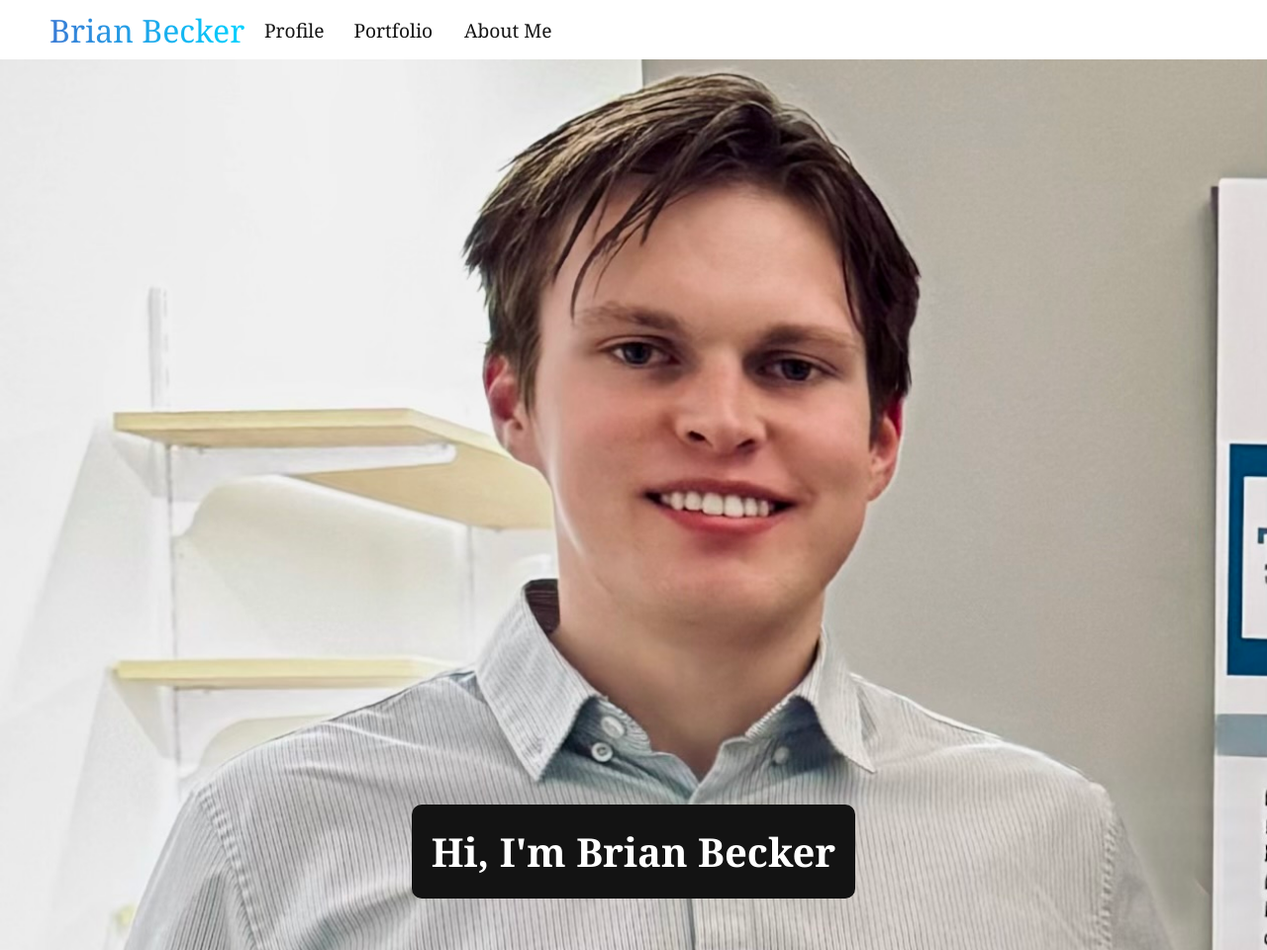
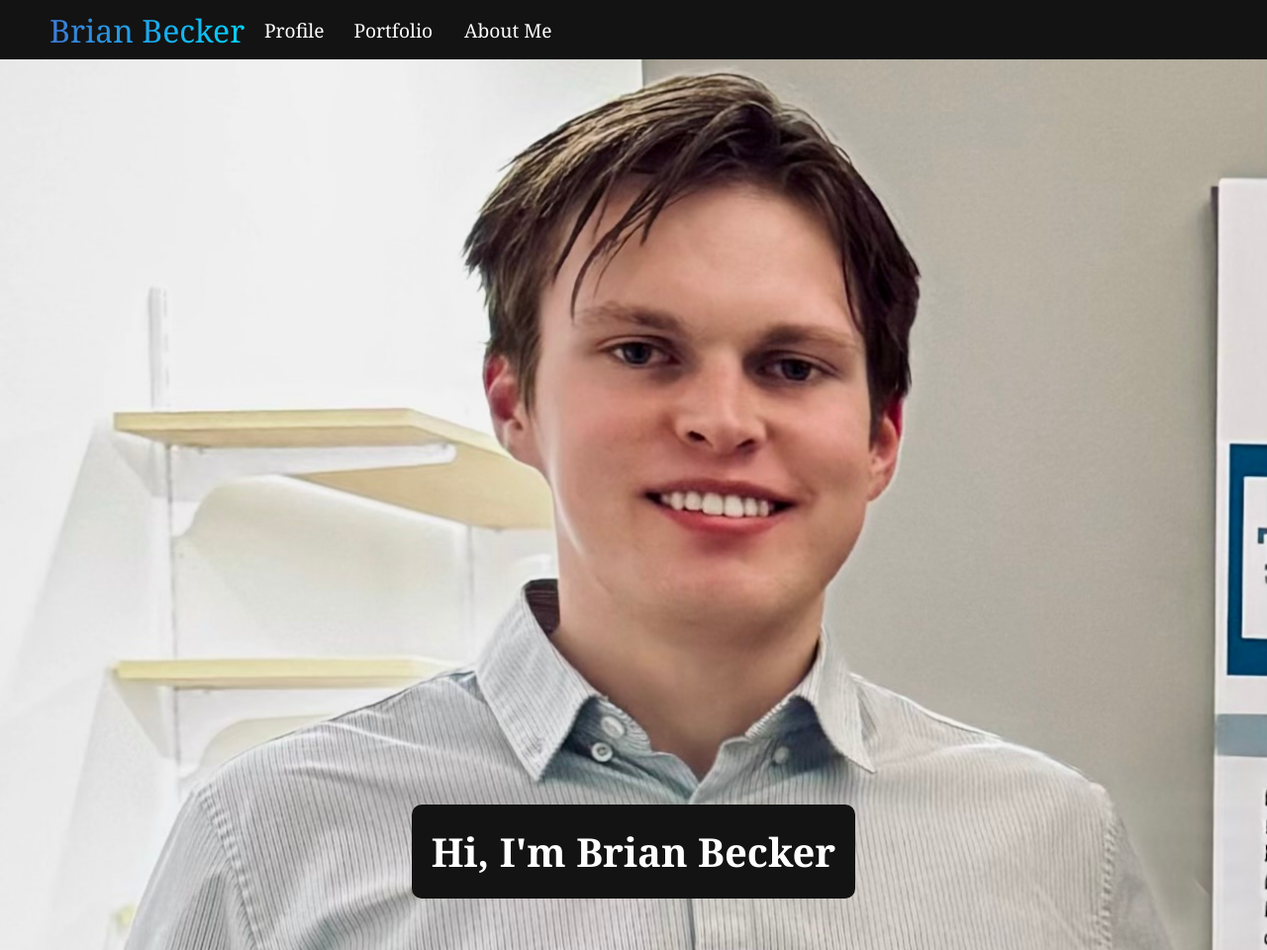
Before and after one commit to b1becker/b1becker.github.io, a plain HTML site: page webpage.html in a window 1280 px wide. Shown: the top 960 px of the page at 99% size. Drawn offline with Linux system fonts and the light colour scheme.

Commit message:
Colour updates

```diff
--- a/styles.css
+++ b/styles.css
@@ -21,7 +21,7 @@ body {
 
 
 .navbar {
-  background: #fff;
+  background: #131313;
   opacity: 1;
   height: 60px;
   display: flex;
@@ -78,7 +78,7 @@ body {
 }
 
 .navbar__links{
-  color: #131313;
+  color: #fff;
   display: flex;
   align-items: center;
   justify-content: center;
```
Also changed, not shown: index.html (+3 -3 lines).
